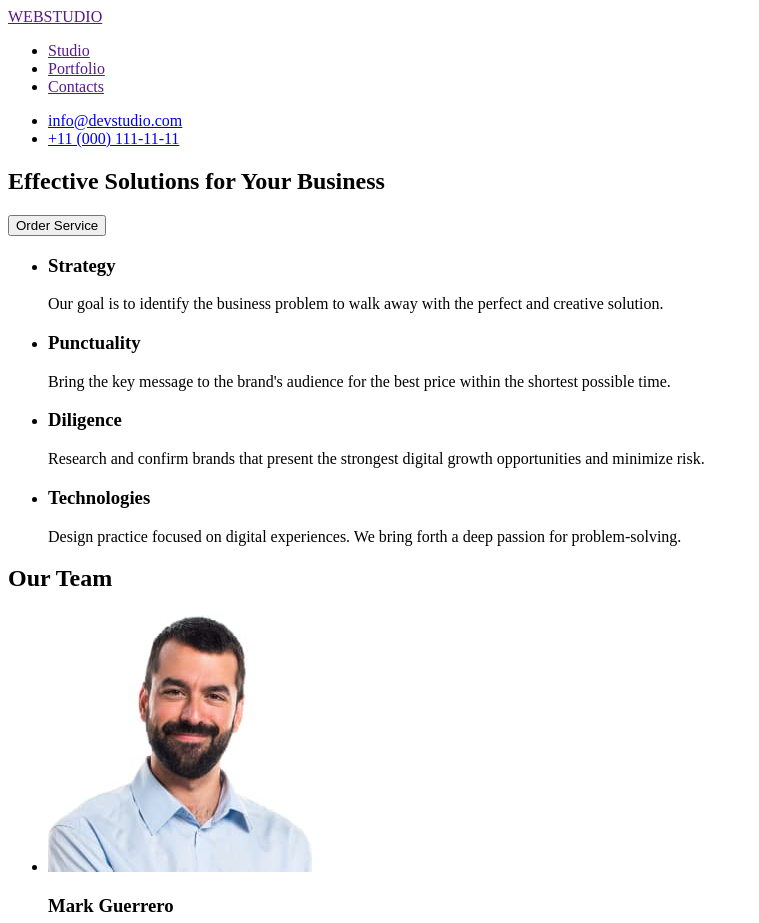
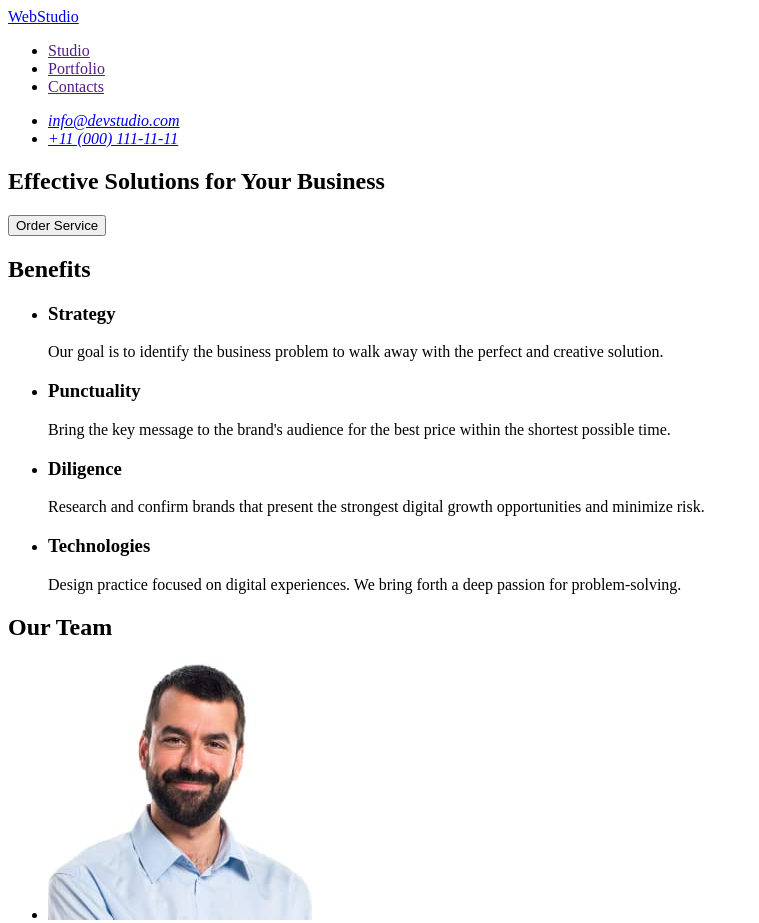
Before and after one commit to AllinaY/goit-markup-hw-01, a plain HTML site: page index.html in a window 1280 px wide. Shown: the top 923 px of the page, without its empty margins (0-759 px from the left). Drawn offline with Linux system fonts and the light colour scheme.

Commit message:
updates of all

```diff
--- a/index.html
+++ b/index.html
@@ -7,18 +7,20 @@
   </head>
   <body>
     <header>
-      <a href="">WEBSTUDIO</a>
       <nav>
+        <a href="./index.html">WebStudio</a>
         <ul>
           <li><a href="">Studio</a></li>
           <li><a href="">Portfolio</a></li>
           <li><a href="">Contacts</a></li>
         </ul>
       </nav>
-      <ul>
-        <li><a href="mailto:info@devstudio.com">info@devstudio.com </a></li>
-        <li><a href="tel:+11(000)111-11-11">+11 (000) 111-11-11</a></li>
-      </ul>
+      <address>
+        <ul>
+          <li><a href="mailto:info@devstudio.com">info@devstudio.com </a></li>
+          <li><a href="tel:+11(000)111-11-11">+11 (000) 111-11-11</a></li>
+        </ul>
+      </address>
     </header>
     <main>
       <section>
@@ -26,6 +28,7 @@
         <button type="button">Order Service</button>
       </section>
       <section>
+        <h2>Benefits</h2>
         <ul>
           <li>
             <h3>Strategy</h3>
@@ -96,7 +99,7 @@
       </section>
     </main>
     <footer>
-      <a href="">WEBSTUDIO</a>
+      <a href="./index.html">WebStudio</a>
       <p>
         Increase the flow of customers and sales for your business with digital
         marketing & growth solutions.
```
